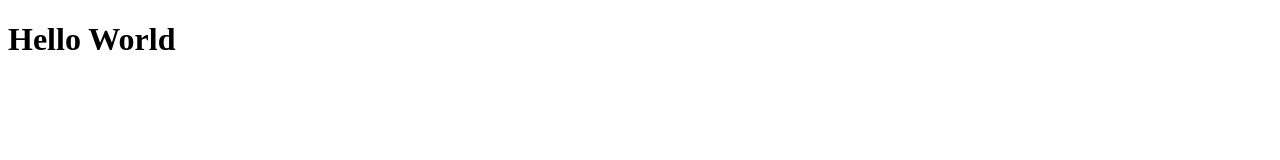
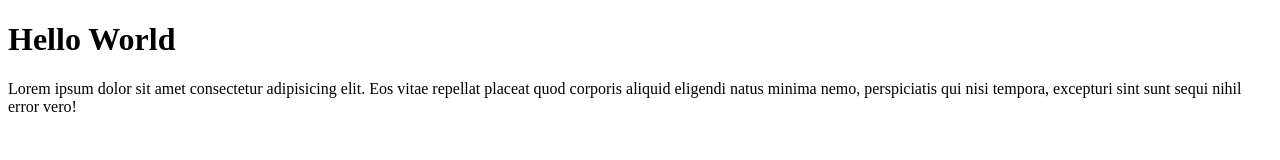
Before and after one commit to trie168/trie168-git-contoh, a plain HTML site: page index.html in a window 1280 px wide. Drawn offline with Linux system fonts and the light colour scheme.

Commit message:
menambahkan peragraf

```diff
--- a/index.html
+++ b/index.html
@@ -10,6 +10,8 @@
 
 <body>
     <h1>Hello World</h1>
+    <p>Lorem ipsum dolor sit amet consectetur adipisicing elit. Eos vitae repellat placeat quod corporis aliquid
+        eligendi natus minima nemo, perspiciatis qui nisi tempora, excepturi sint sunt sequi nihil error vero!</p>
 </body>
 
 </html>
```
